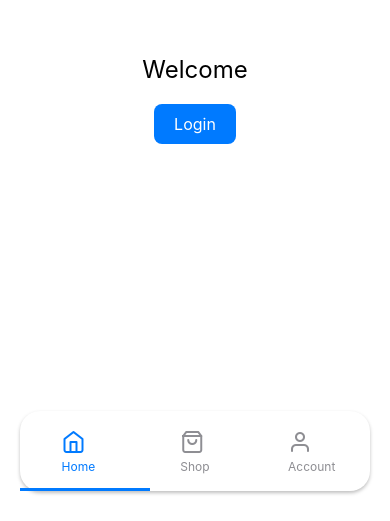
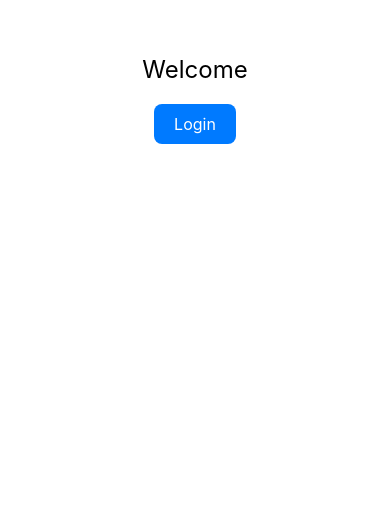
Before and after one commit to GiftSibiya/popup, a React Native app: screen /Home in a window 390 px wide. Shown: the part 323-844 px from the top of the page. Built offline with nearby package versions, Linux system fonts and the light colour scheme.

Commit message:
bottom tab with reanimated working

```diff
--- a/App.tsx
+++ b/App.tsx
@@ -1,4 +1,4 @@
-import React from 'react';
+import React, { useEffect } from 'react';
 import HomeScreen from './src/pages/home/HomeScreen';
 import { createBottomTabNavigator } from '@react-navigation/bottom-tabs';
 import { NavigationContainer } from '@react-navigation/native';
@@ -8,11 +8,18 @@ import LoginScreen from '@/pages/auth/LoginScreen';
 import ShopScreen from '@/pages/home/ShopScreen';
 import AccountScreen from '@/pages/home/AccountScreen';
 import BottomTabNav from '@/components/popups/BottomTabNav';
+import { useBottomTabState } from '@/stores/state/BottomTabState';
 
 const Tab = createBottomTabNavigator();
 const Stack = createStackNavigator();
 
 const AuthStack = () => {
+  const { setBottomTabInactive } = useBottomTabState();
+
+  useEffect(() => {
+    setBottomTabInactive();
+  }, []);
+
   return (
     <Stack.Navigator initialRouteName='Login'
       screenOptions={{ headerShown: false }}>
@@ -22,6 +29,12 @@ const AuthStack = () => {
 };
 
 const MainTabs = () => {
+  const { setBottomTabActive } = useBottomTabState();
+
+  useEffect(() => {
+    setBottomTabActive();
+  }, []);
+
   return (
     <Tab.Navigator screenOptions={{ headerShown: false }} tabBar={() => { return null }}>
       <Tab.Screen name="Home" component={HomeScreen} />
@@ -35,13 +48,11 @@ export default function App() {
   return (
     <GestureHandlerRootView style={{ flex: 1 }}>
       <NavigationContainer>
-        <Tab.Navigator
-          tabBar={() => <BottomTabNav />}
-          initialRouteName='Auth'
-          screenOptions={{ headerShown: false }}>
-          <Tab.Screen name="Auth" component={AuthStack} />
-          <Tab.Screen name="Main" component={MainTabs} />
-        </Tab.Navigator>
+        <Stack.Navigator screenOptions={{ headerShown: false }}>
+          <Stack.Screen name="Auth" component={AuthStack} />
+          <Stack.Screen name="Main" component={MainTabs} />
+        </Stack.Navigator>
+        <BottomTabNav />
       </NavigationContainer>
     </GestureHandlerRootView>
   );
--- a/src/components/popups/BottomTabNav.tsx
+++ b/src/components/popups/BottomTabNav.tsx
@@ -1,6 +1,6 @@
-import React, { useState } from 'react';
+import React, { useState, useEffect } from 'react';
 import { StyleSheet, TouchableOpacity, View, Dimensions, Text } from 'react-native';
-import { useNavigation } from '@react-navigation/native';
+import { useNavigation, useRoute } from '@react-navigation/native';
 import { Feather } from '@expo/vector-icons';
 import Animated, {
   useAnimatedStyle,
@@ -9,21 +9,34 @@ import Animated, {
   useSharedValue,
   withTiming
 } from 'react-native-reanimated';
+import { useBottomTabState } from '@/stores/state/BottomTabState';
 
-const { width } = Dimensions.get('window');
+const { width, height } = Dimensions.get('window');
 const TAB_WIDTH = width / 3;
 
 const BottomTabNav = () => {
   const navigation = useNavigation();
   const [activeTab, setActiveTab] = useState(0);
 
+  // Get bottom tab state from Zustand store
+  const { bottomTabActiveState, SET_BOTTOM_TAB_POSITION } = useBottomTabState();
+
   // Shared values for animations
   const indicatorPosition = useSharedValue(0);
+  const tabBarPosition = useSharedValue(bottomTabActiveState ? 0 : height);
   const scaleValues = [
     useSharedValue(1),
     useSharedValue(1),
     useSharedValue(1)
   ];
+
+  // Update tab bar position when bottomTabActiveState changes
+  useEffect(() => {
+    tabBarPosition.value = withSpring(
+      bottomTabActiveState ? 0 : height,
+      { damping: 20, stiffness: 90 }
+    );
+  }, [bottomTabActiveState]);
 
   const tabs = [
     { name: 'Home', icon: 'home' as const, component: 'Home', iconSet: Feather },
@@ -54,6 +67,13 @@ const BottomTabNav = () => {
     };
   });
 
+  // Animated style for the tab bar position
+  const tabBarStyle = useAnimatedStyle(() => {
+    return {
+      transform: [{ translateY: tabBarPosition.value }]
+    };
+  });
+
   // Create animated styles for each tab
   const getAnimatedStyle = (index: number) => {
     return useAnimatedStyle(() => {
@@ -64,7 +84,7 @@ const BottomTabNav = () => {
   };
 
   return (
-    <View style={styles.container}>
+    <Animated.View style={[styles.container, tabBarStyle]}>
       <Animated.View style={[styles.indicator, indicatorStyle]} />
       {tabs.map((tab, index) => {
         const Icon = tab.iconSet;
@@ -96,7 +116,7 @@ const BottomTabNav = () => {
           </TouchableOpacity>
         );
       })}
-    </View>
+    </Animated.View>
   );
 };
 
@@ -121,6 +141,7 @@ const styles = StyleSheet.create({
     shadowOpacity: 0.25,
     shadowRadius: 3.84,
     elevation: 5,
+    zIndex: 1000,
   },
   tab: {
     flex: 1,
--- a/src/pages/auth/LoginScreen.tsx
+++ b/src/pages/auth/LoginScreen.tsx
@@ -1,13 +1,18 @@
 import { StyleSheet, Text, View, TouchableOpacity } from 'react-native'
-import React from 'react'
+import React, { useEffect } from 'react'
 import { useNavigation } from '@react-navigation/native'
-
+import { useBottomTabState } from '@/stores/state/BottomTabState';
 const LoginScreen = () => {
   const navigation = useNavigation();
+  const { setBottomTabInactive } = useBottomTabState();
 
   const handleLogin = () => {
     navigation.navigate('Main');
   };
+
+  useEffect(() => {
+    setBottomTabInactive();
+  }, []);
 
   return (
     <View style={styles.container}>
--- a/src/pages/home/HomeScreen.tsx
+++ b/src/pages/home/HomeScreen.tsx
@@ -1,14 +1,58 @@
-import { StyleSheet, Text, View } from 'react-native'
+import { StyleSheet, Text, View, TouchableOpacity } from 'react-native'
 import React from 'react'
+import { useNavigation } from '@react-navigation/native';
+import { useBottomTabState } from '@/stores/state/BottomTabState';
 
 const HomeScreen = () => {
+  const navigation = useNavigation();
+  const { setBottomTabInactive } = useBottomTabState();
+
+  const handleLogout = () => {
+    // Set bottom tab to inactive (will slide down)
+    setBottomTabInactive();
+
+    // Navigate back to Auth screen
+    navigation.navigate('Auth');
+  };
+
   return (
-    <View>
-      <Text>HomeScreen</Text>
+    <View style={styles.container}>
+      <Text style={styles.title}>Home Screen</Text>
+
+      <TouchableOpacity
+        style={styles.logoutButton}
+        onPress={handleLogout}
+      >
+        <Text style={styles.logoutButtonText}>Logout</Text>
+      </TouchableOpacity>
     </View>
   )
 }
 
 export default HomeScreen
 
-const styles = StyleSheet.create({})
+const styles = StyleSheet.create({
+  container: {
+    flex: 1,
+    justifyContent: 'center',
+    alignItems: 'center',
+    padding: 20,
+  },
+  title: {
+    fontSize: 24,
+    fontWeight: 'bold',
+    marginBottom: 30,
+  },
+  logoutButton: {
+    backgroundColor: '#FF3B30',
+    paddingVertical: 12,
+    paddingHorizontal: 30,
+    borderRadius: 8,
+    marginTop: 20,
+  },
+  logoutButtonText: {
+    color: 'white',
+    fontSize: 16,
+    fontWeight: '600',
+  },
+})
```
